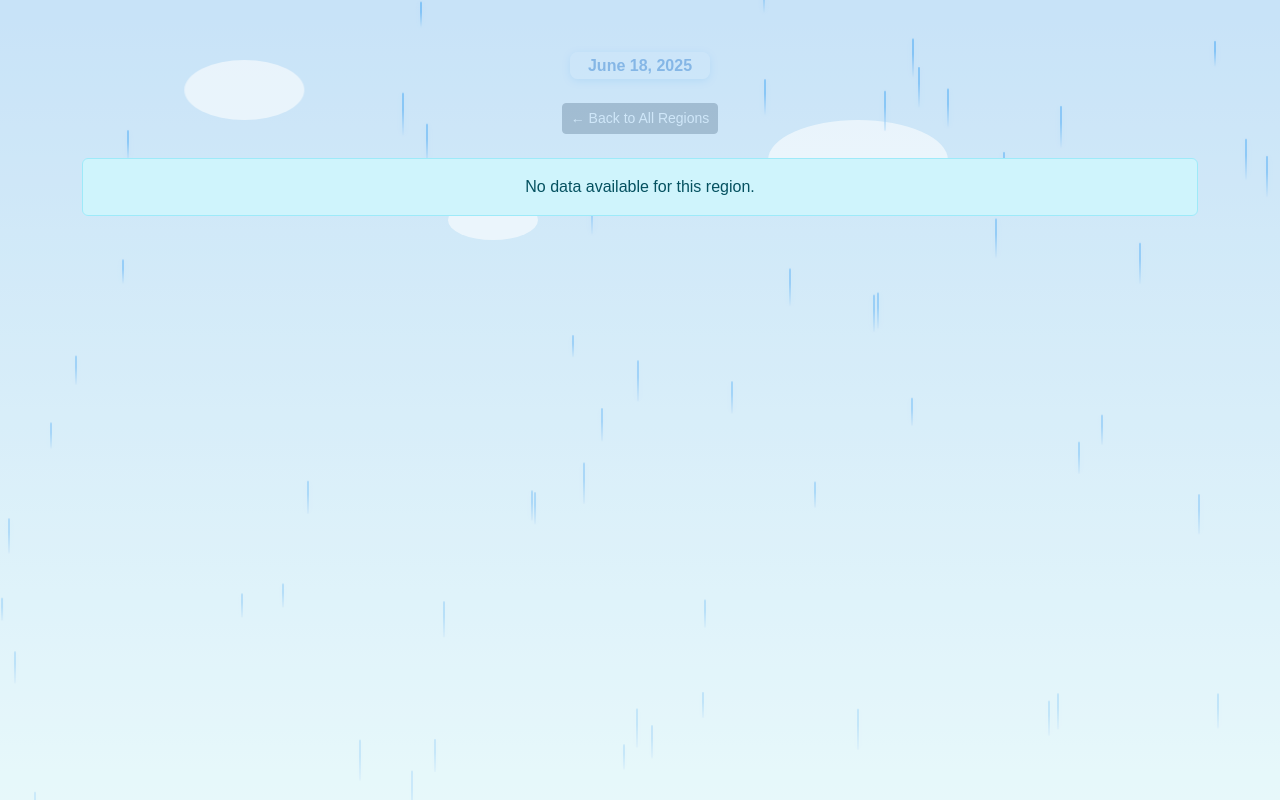
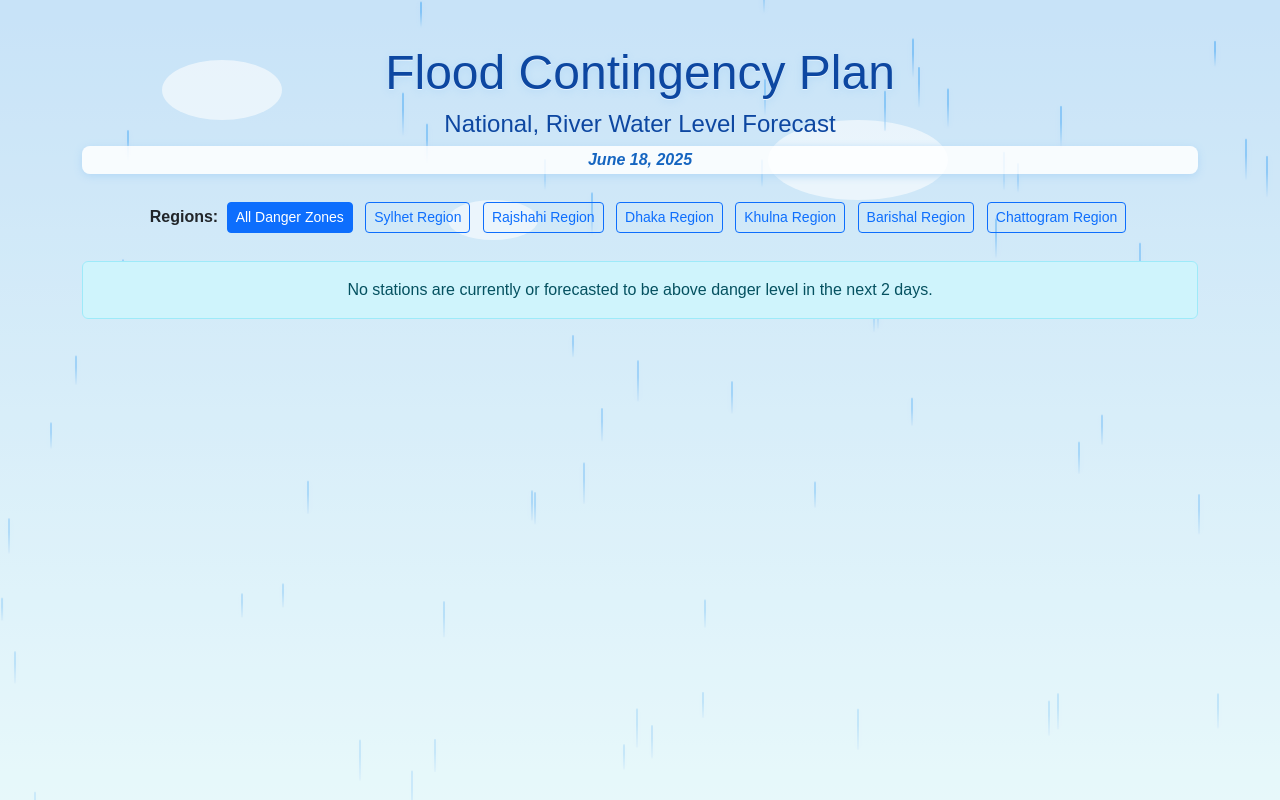
Before and after one commit to tuls13/FCP-Nation, a Flask app: page / in a window 1280 px wide. Run offline with Flask 3, Linux system fonts and the light colour scheme; some libraries are stand-ins or nearby versions.

Commit message:
Update index.html

```diff
--- a/templates/index.html
+++ b/templates/index.html
@@ -3,14 +3,13 @@
 <head>
   <meta charset="UTF-8" />
   <meta name="viewport" content="width=device-width, initial-scale=1" />
-  <title>{{ category }} | Water Level Forecast</title>
-  <link href="https://cdn.jsdelivr.net/npm/bootstrap@5.3.2/dist/css/bootstrap.min.css" rel="stylesheet" />
-  <script src="https://cdn.plot.ly/plotly-latest.min.js"></script>
+  <title>Flood Contingency Plan | River Water Level Forecast</title>
+  <link href="https://cdn.jsdelivr.net/npm/bootstrap@5.3.2/dist/css/bootstrap.min.css" rel="stylesheet">
   <style>
     body {
       font-family: Arial, sans-serif;
+      background: #f8fafc;
       padding: 20px;
-      background: #f8fafc;
       min-height: 100vh;
       position: relative;
       overflow-x: hidden;
@@ -19,12 +18,12 @@
       color: #0d47a1;
       font-weight: bold;
       text-shadow: 0 2px 8px #b3d8f6, 0 1px 0 #fff;
-      letter-spacing: 1px;
     }
     .date-highlight {
       font-size: 1.25rem;
       color: #1565c0;
       font-weight: bold;
+      font-style: italic;
       background: rgba(255,255,255,0.85);
       border-radius: 8px;
       padding: 4px 18px;
@@ -42,18 +41,13 @@
       border-radius: 5px;
       max-width: 400px;
     }
-    img {
-      max-width: 100%;
-      height: auto;
-      border: 1px solid #ccc;
-    }
     .bg-sky {
       position: fixed;
       top: 0;
       left: 0;
       width: 100vw;
       height: 100vh;
-      z-index: 0;
+      z-index: -1;
       pointer-events: none;
       background: linear-gradient(180deg, #b3d8f6 0%, #e0f7fa 100%);
       opacity: 0.7;
@@ -65,13 +59,10 @@
       opacity: 0.6;
       animation: cloud-move 60s linear infinite;
     }
-    .cloud1 { width: 120px; height: 60px; top: 60px; left: 10vw; animation-delay: 0s; }
+    .cloud1 { width: 120px; height: 60px; top: 60px; left: 10vw; }
     .cloud2 { width: 180px; height: 80px; top: 120px; left: 60vw; animation-delay: 10s; }
     .cloud3 { width: 90px; height: 40px; top: 200px; left: 35vw; animation-delay: 25s; }
-    @keyframes cloud-move {
-      0% { transform: translateX(0); }
-      100% { transform: translateX(40vw); }
-    }
+    @keyframes cloud-move { 0% { transform: translateX(-100%); } 100% { transform: translateX(100vw); } }
     .rain {
       position: absolute;
       top: 0;
@@ -94,6 +85,10 @@
       opacity: 0.22;
       animation: rain-fall 1.1s linear infinite;
       box-shadow: 0 0 6px 0 #2196f322;
+    }
+    .content-wrapper {
+      position: relative;
+      z-index: 1;
     }
     /* --- Responsive improvements --- */
     @media (max-width: 991.98px) {
@@ -135,6 +130,7 @@
       min-width: 0 !important;
     }
   </style>
+  <script src="https://cdn.plot.ly/plotly-latest.min.js"></script>
 </head>
 <body>
   <div class="bg-sky">
@@ -144,26 +140,34 @@
     <div class="rain"></div>
   </div>
 
-  <div class="container my-4">
-    <h1 class="display-5 text-center mb-2">{{ category }}</h1>
-    <h2 class="text-center mb-4" style="font-size:1.2rem; color:#0d47a1; font-weight:500;">
-      <span class="date-highlight" id="local-date" style="display:inline-block; font-size:1rem; margin-top:8px;"></span>
+  <div class="container my-4 content-wrapper">
+    <h1 class="display-5 text-center mb-2">Flood Contingency Plan</h1>
+    <h2 class="text-center mb-4" style="font-size:1.5rem; color:#0d47a1; font-weight:500;">
+      National, River Water Level Forecast {% if current_category %}- {{ current_category }}{% endif %}
+      <span class="date-highlight" id="local-date" style="display:block; font-size:1rem; margin-top:8px;"></span>
     </h2>
-    <div class="mb-4 text-center">
-      <a href="{{ url_for('index') }}" class="btn btn-secondary btn-sm">&larr; Back to All Regions</a>
+
+    <div class="text-center mb-4">
+      <strong>Regions:</strong>
+      <a href="{{ url_for('index') }}" class="btn btn-outline-primary btn-sm mx-1 my-1 {% if not current_category %}active{% endif %}">All Danger Zones</a>
+      {% for region, stations_in_region in categories.items() %}
+        <a href="{{ url_for('category_page', category_name=region) }}" class="btn btn-outline-primary btn-sm mx-1 my-1 {% if current_category == region %}active{% endif %}">{{ region }}</a>
+      {% endfor %}
     </div>
-    {% if station_data %}
+
+    {% if station_data and station_data | length > 0 %}
+      <div class="alert alert-danger text-center fw-bold">Displaying stations currently or forecasted to be in danger zone within the next 2 days.</div>
       <div id="plots" class="row"></div>
-      <script id="station-data" type="application/json">
-        {{ station_data|tojson|default('{}', true) }}
-      </script>
     {% else %}
-      <div class="alert alert-info text-center">No data available for this region.</div>
+      <div class="alert alert-info text-center">No stations {% if current_category %}in {{ current_category }} {% endif %}are currently or forecasted to be above danger level in the next 2 days.</div>
     {% endif %}
   </div>
 
+  <script id="station-data" type="application/json">
+    {{ station_data|tojson|default('{}', true) }}
+  </script>
   <script>
-    // Rain Background Drops
+    // Rain effect like in category.html
     const rainBg = document.querySelector('.rain');
     for (let i = 0; i < 60; i++) {
       const drop = document.createElement('div');
@@ -175,26 +179,31 @@
       rainBg.appendChild(drop);
     }
 
-    // Plot rendering
-    const stationData = JSON.parse(document.getElementById('station-data')?.textContent || '{}');
+    function sanitizeId(name) {
+      return name.replace(/\W/g, '_').replace(/_+/g, '_');
+    }
+
+    const stationData = JSON.parse(document.getElementById('station-data').textContent || '{}');
     if (Object.keys(stationData).length) {
       for (const [name, info] of Object.entries(stationData)) {
         const col = document.createElement('div');
-        col.className = 'col-lg-6 col-md-12 mb-4';
+        col.className = "col-lg-6 col-md-12 mb-4";
 
         const card = document.createElement('div');
-        card.className = 'card shadow-sm';
+        card.className = "card shadow-sm";
 
-        const cardBody = document.createElement('div');
-        cardBody.className = 'card-body';
-        cardBody.innerHTML = `
-          <h5 class="card-title">${name}</h5>
-          ${info.river ? `<div class="text-muted" style="font-size:0.95rem; margin-bottom:8px;">River: ${info.river}</div>` : ''}
-          ${info.danger_level ? `<p class="card-text text-warning">Danger Level: ${info.danger_level} m</p>` : ''}
-          <div id="plot-${name.replace(/\W/g, '_')}"></div>
-        `;
+        const body = document.createElement('div');
+        body.className = "card-body";
 
-        card.appendChild(cardBody);
+        const plotId = `plot-${sanitizeId(name)}`;
+
+        body.innerHTML =
+          `<h5 class="card-title">${name}</h5>
+          ${info.river ? `<div class="text-muted" style="font-size:0.95rem;">River: ${info.river}</div>` : ''}
+          ${info.danger_level !== null && info.danger_level !== undefined ? `<p class="text-danger fw-bold">Danger Level: ${info.danger_level.toFixed(2)} m</p>` : '<p class="text-muted">Danger Level: Not Available</p>'}
+          <div id="${plotId}" style="height:350px;"></div>`;
+
+        card.appendChild(body);
         col.appendChild(card);
         document.getElementById('plots').appendChild(col);
 
@@ -202,62 +211,62 @@
           const dates = info.data.map(d => d.date);
           const levels = info.data.map(d => d.water_level);
 
-          // Prepare filled area y-values (water level above danger level, else danger level)
-          const fillY = levels.map(lvl => lvl > info.danger_level ? lvl : info.danger_level);
+          const dangerLevel = info.danger_level;
 
           const traces = [
             {
               x: dates,
               y: levels,
+              type: 'scatter',
               mode: 'lines+markers',
               name: 'Water Level',
-              marker: { color: '#0d6efd' },
               line: { color: '#0d6efd', shape: 'spline' },
-              hovertemplate: '%{x}<br>Water Level: %{y} m<extra></extra>'
-            },
-            {
-              x: dates.concat(dates.slice().reverse()),
-              y: fillY.concat(Array(dates.length).fill(info.danger_level)),
-              fill: 'toself',
-              fillcolor: 'rgba(255, 165, 0, 0.2)',  // light orange, low opacity
-              line: { width: 0 },
-              hoverinfo: 'skip',
-              showlegend: false,
-              type: 'scatter',
-              name: 'Above Danger Level Area'
+              marker: { color: '#0d6efd', size: 6 },
+              hovertemplate: '<b>Date:</b> %{x}<br><b>Water Level:</b> %{y:.2f} m<extra></extra>'
             }
           ];
 
-          if (info.danger_level !== null) {
+          if (dangerLevel !== null && dangerLevel !== undefined) {
+            // Danger level constant line
             traces.push({
               x: dates,
-              y: Array(dates.length).fill(info.danger_level),
+              y: Array(dates.length).fill(dangerLevel),
+              type: 'scatter',
               mode: 'lines',
               name: 'Danger Level',
-              line: { color: 'orange', dash: 'dash' }
+              line: { color: 'orange', dash: 'dash', width: 2 },
+              hovertemplate: '<b>Danger Level:</b> %{y:.2f} m<extra></extra>'
+            });
+
+            // Fill area above danger level
+            const fillY = levels.map(y => (y > dangerLevel ? y : dangerLevel));
+
+            traces.push({
+              x: dates,
+              y: fillY,
+              type: 'scatter',
+              mode: 'lines',
+              name: 'Above Danger Level',
+              line: { color: 'rgba(255,165,0,0)' },  // invisible line
+              fill: 'tonexty',
+              fillcolor: 'rgba(255,165,0,0.3)', // light orange fill with transparency
+              hoverinfo: 'skip'
             });
           }
 
-          const shortDates = dates.map(dateStr => {
-            const d = new Date(dateStr);
-            const day = d.getDate().toString().padStart(2, '0');
-            const month = d.toLocaleString('en-US', { month: 'short' });
-            return `${day} ${month}`;
+          Plotly.newPlot(plotId, traces, {
+            margin: { t: 20, b: 40, l: 50, r: 20 },
+            yaxis: { title: 'Water Level (m)', automargin: true, tickformat: ".2f" },
+            xaxis: { title: 'Date', automargin: true },
+            legend: {
+                orientation: "h",
+                yanchor: "bottom",
+                y: 1.02,
+                xanchor: "right",
+                x: 1
+            },
+            responsive: true
           });
-
-          Plotly.newPlot(`plot-${name.replace(/\W/g, '_')}`, traces, {
-            title: '',
-            xaxis: { title: 'Date', tickvals: dates, ticktext: shortDates },
-            yaxis: { title: 'Water Level (m)' },
-            height: 350,
-            margin: { t: 20, r: 20, b: 40, l: 50 }
-          }, {
-            responsive: true,
-            displaylogo: false,
-            toImageButtonOptions: { format: 'png', filename: `water_level_${name.replace(/\W/g, '_')}` }
-          });
-        } else {
-          cardBody.innerHTML += `<p class="text-danger">No data available for ${name}.</p>`;
         }
       }
     }
@@ -266,6 +275,5 @@
     document.getElementById('local-date').textContent =
       new Date().toLocaleDateString(undefined, { year: 'numeric', month: 'long', day: 'numeric' });
   </script>
-  <script src="https://cdn.jsdelivr.net/npm/bootstrap@5.3.2/dist/js/bootstrap.bundle.min.js"></script>
 </body>
 </html>
```
